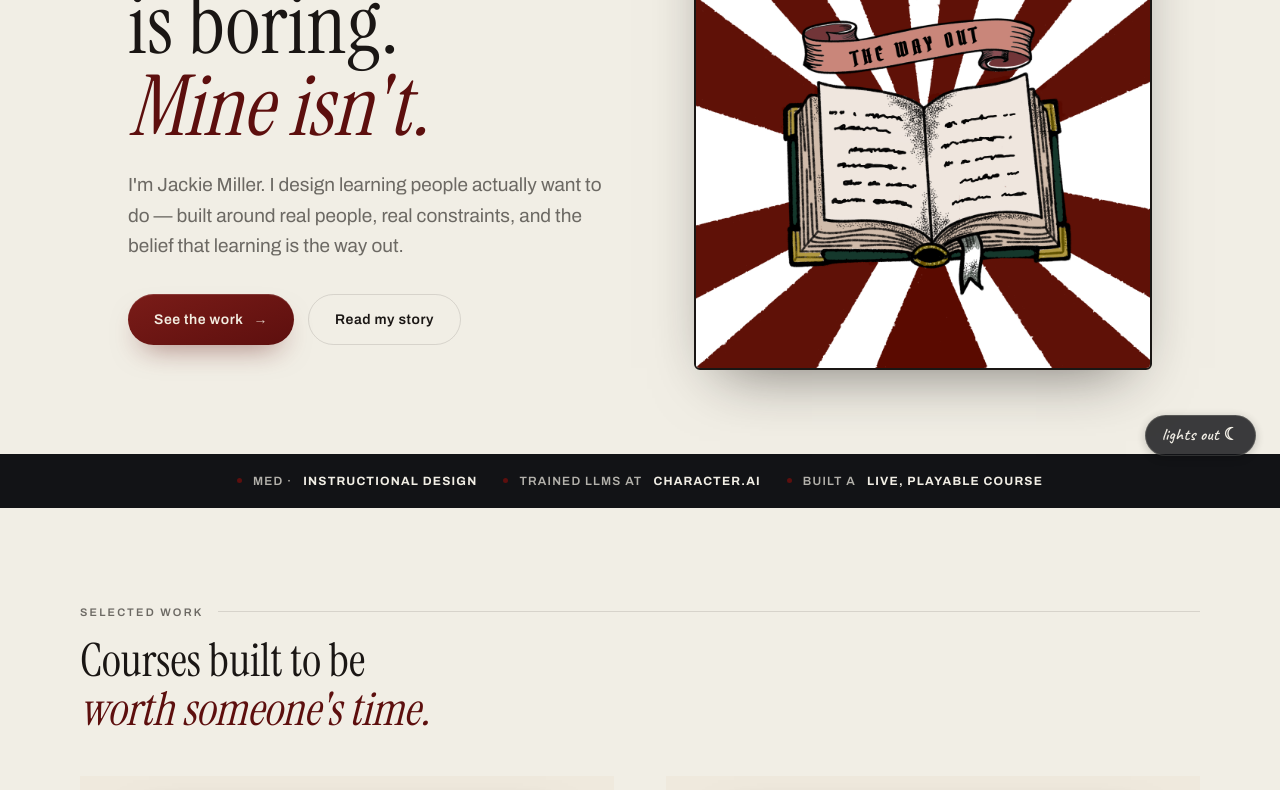
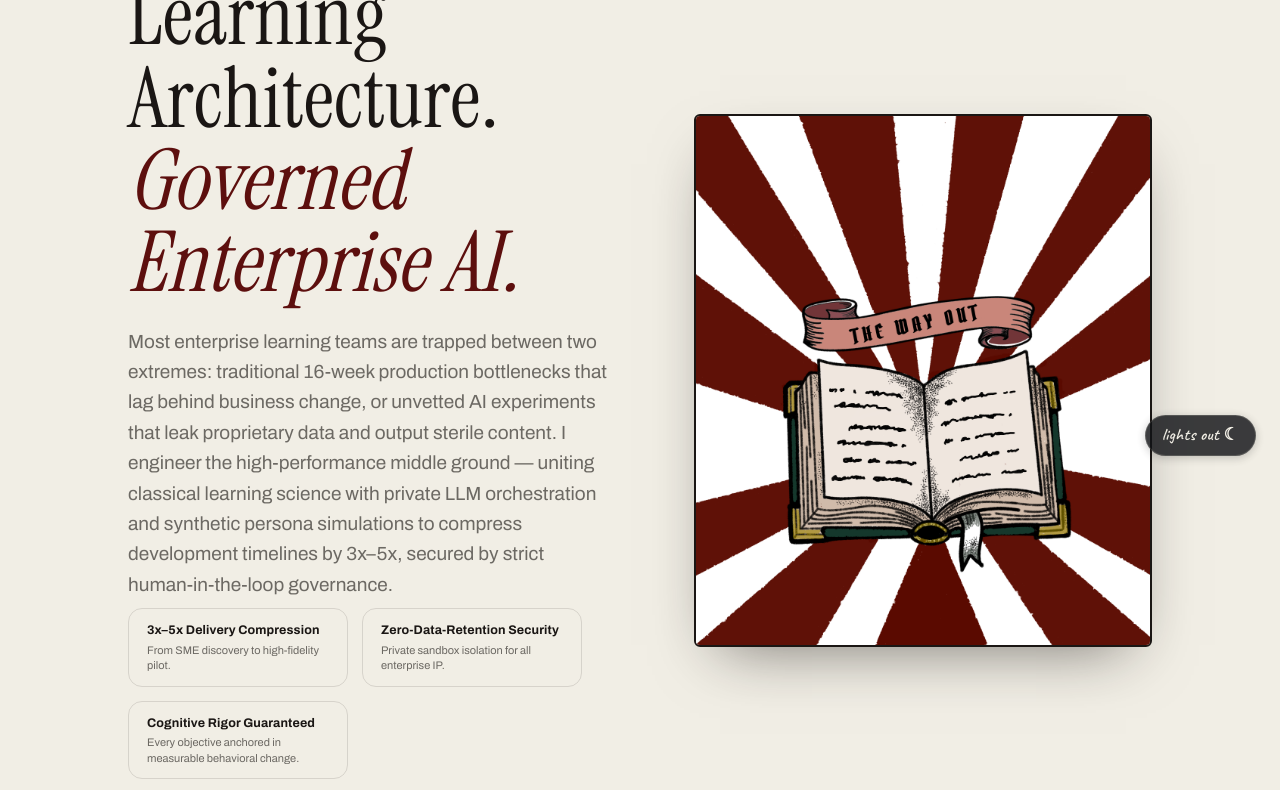
Before and after one commit to jacklyn747/JackieMiller.co, a Next.js app: page / in a window 1280 px wide. Shown: the part 320-1110 px from the top of the page. Built offline with nearby package versions, Linux system fonts and the light colour scheme.

Commit message:
feat: rewrite homepage hero with enterprise L&D positioning + trust badges

```diff
--- a/src/app/home.css
+++ b/src/app/home.css
@@ -58,6 +58,38 @@
   flex-wrap: wrap;
   gap: 14px;
   margin-top: 32px;
+}
+
+/* ── DUAL-TRUST BADGES ── */
+.hm-trust {
+  display: flex;
+  flex-wrap: wrap;
+  gap: 14px;
+  list-style: none;
+  margin: 8px 0 0;
+  padding: 0;
+}
+.hm-trust__badge {
+  display: flex;
+  flex-direction: column;
+  gap: 3px;
+  padding: 12px 18px;
+  border: 0.5px solid var(--ink-dim);
+  border-radius: 14px;
+  max-width: 220px;
+}
+.hm-trust__t {
+  font-family: var(--font-sans), sans-serif;
+  font-size: 12.5px;
+  font-weight: 700;
+  letter-spacing: 0.01em;
+  color: var(--ink);
+}
+.hm-trust__d {
+  font-family: var(--font-sans), sans-serif;
+  font-size: 11px;
+  line-height: 1.4;
+  color: var(--ink-mid);
 }
 
 /* Flash-art panel — Jackie's hand-drawn illustration, framed as a bold art block */
--- a/src/app/page.tsx
+++ b/src/app/page.tsx
@@ -68,20 +68,38 @@ export default function Home() {
         {/* ── HERO ── */}
         <section className="hm hm-hero">
           <div className="hm-hero__lede">
-            <p className="ds-eyebrow">Instructional Designer</p>
+            <p className="ds-eyebrow">Jackie Miller · Senior Learning Experience Architect & AI Workflow Lead</p>
             <h1 className="hm-hero__title">
-              Most learning is boring. <em>Mine isn&apos;t.</em>
+              High-Velocity Learning Architecture. <em>Governed Enterprise AI.</em>
             </h1>
             <p className="hm-hero__sub">
-              I&apos;m Jackie Miller. I design learning people actually want to do — built around real
-              people, real constraints, and the belief that learning is the way out.
+              Most enterprise learning teams are trapped between two extremes: traditional 16-week
+              production bottlenecks that lag behind business change, or unvetted AI experiments that
+              leak proprietary data and output sterile content. I engineer the high-performance middle
+              ground — uniting classical learning science with private LLM orchestration and synthetic
+              persona simulations to compress development timelines by 3x–5x, secured by strict
+              human-in-the-loop governance.
             </p>
+            <ul className="hm-trust" aria-label="Trust signals">
+              <li className="hm-trust__badge">
+                <span className="hm-trust__t">3x–5x Delivery Compression</span>
+                <span className="hm-trust__d">From SME discovery to high-fidelity pilot.</span>
+              </li>
+              <li className="hm-trust__badge">
+                <span className="hm-trust__t">Zero-Data-Retention Security</span>
+                <span className="hm-trust__d">Private sandbox isolation for all enterprise IP.</span>
+              </li>
+              <li className="hm-trust__badge">
+                <span className="hm-trust__t">Cognitive Rigor Guaranteed</span>
+                <span className="hm-trust__d">Every objective anchored in measurable behavioral change.</span>
+              </li>
+            </ul>
             <div className="hm-hero__cta">
-              <Link href="/work" className="ds-btn ds-btn--solid">
-                See the work <span aria-hidden="true">→</span>
+              <Link href="/systems" className="ds-btn ds-btn--solid">
+                Explore the Production Systems <span aria-hidden="true">→</span>
               </Link>
-              <Link href="/about" className="ds-btn ds-btn--ghost">
-                Read my story
+              <Link href="#governance" className="ds-btn ds-btn--ghost">
+                Review the AI Governance Charter
               </Link>
             </div>
           </div>
```
